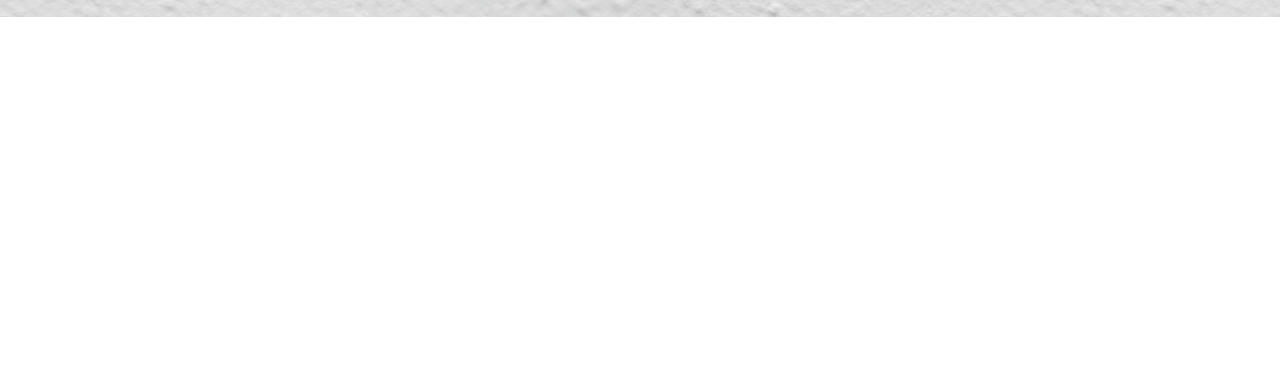
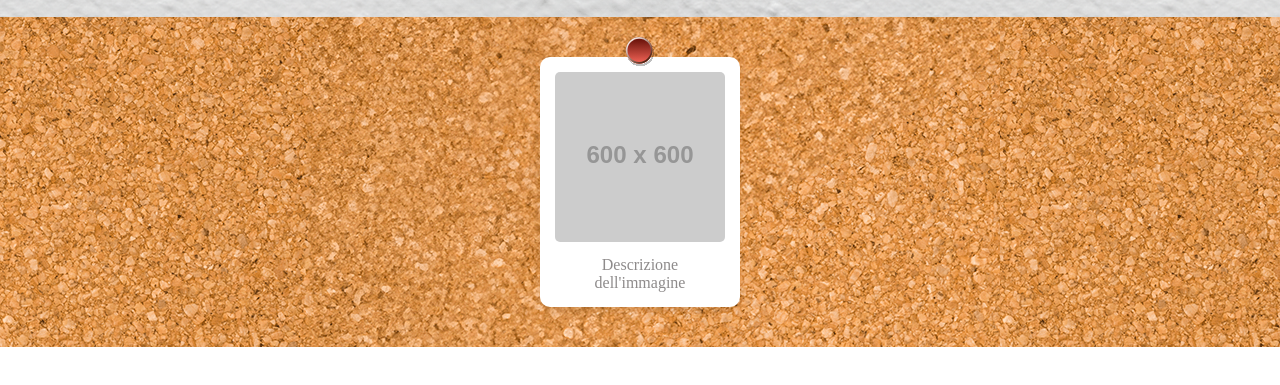
Before and after one commit to GiovanniYahyaLaassel/js-photo-blog, a plain HTML site: page index.html in a window 1280 px wide. Shown: the part 103-488 px from the top of the page. Drawn offline with nearby package versions, Linux system fonts and the light colour scheme; placeholder pictures from the web are drawn by us.

Commit message:
Add gallery-content and style

```diff
--- a/index.html
+++ b/index.html
@@ -10,10 +10,17 @@
         <!--Title gallery-->
 		<header class="header">
             <h1>ESTATE '24</h1>
-
 		</header>
 
-		<main>
+        <!-- gallery content-->
+		<main class="gallery-conatainer">
+            <div class="gallery">
+                <div class="photo-card">
+                    <img class="photo" src="https://via.placeholder.com/600" alt="">
+                    <img class="pin" src="./img/pin.svg" alt="">
+                    <div class="photo-description">Descrizione dell'immagine</div>
+                </div>
+            </div>
 
 		</main>
 
--- a/style.css
+++ b/style.css
@@ -16,3 +16,46 @@
     font-size: 70px;
     /* margin: 0; */
 }
+
+/* gallery-layout */
+.gallery-conatainer{
+    background: url('./img/cork.png');
+    padding: 40px;
+}
+
+.gallery{
+    display: flex;
+    flex-wrap: wrap;
+    gap: 20px;
+    justify-content: center;
+}
+
+.photo-card{
+    text-align: center;
+    position: relative;
+    padding: 15px;
+    width: 200px;
+    background-color: #fff;
+    border-radius: 10px;
+    box-shadow: 0 4px 8px rgb(0, 0, 0, 0.1);
+}
+
+.photo-card .photo {
+    width: 100%;
+    height: auto;
+    border-radius: 5px;
+}
+
+.pin{
+    position: absolute;
+    top: -20px;
+    left: 50%;
+    transform: translate(-50%);
+    width: 30px;
+}
+
+.photo-description{
+    font-size: 16px;
+    color: rgb(142, 139, 139);
+    margin-top: 10px;
+}
```
